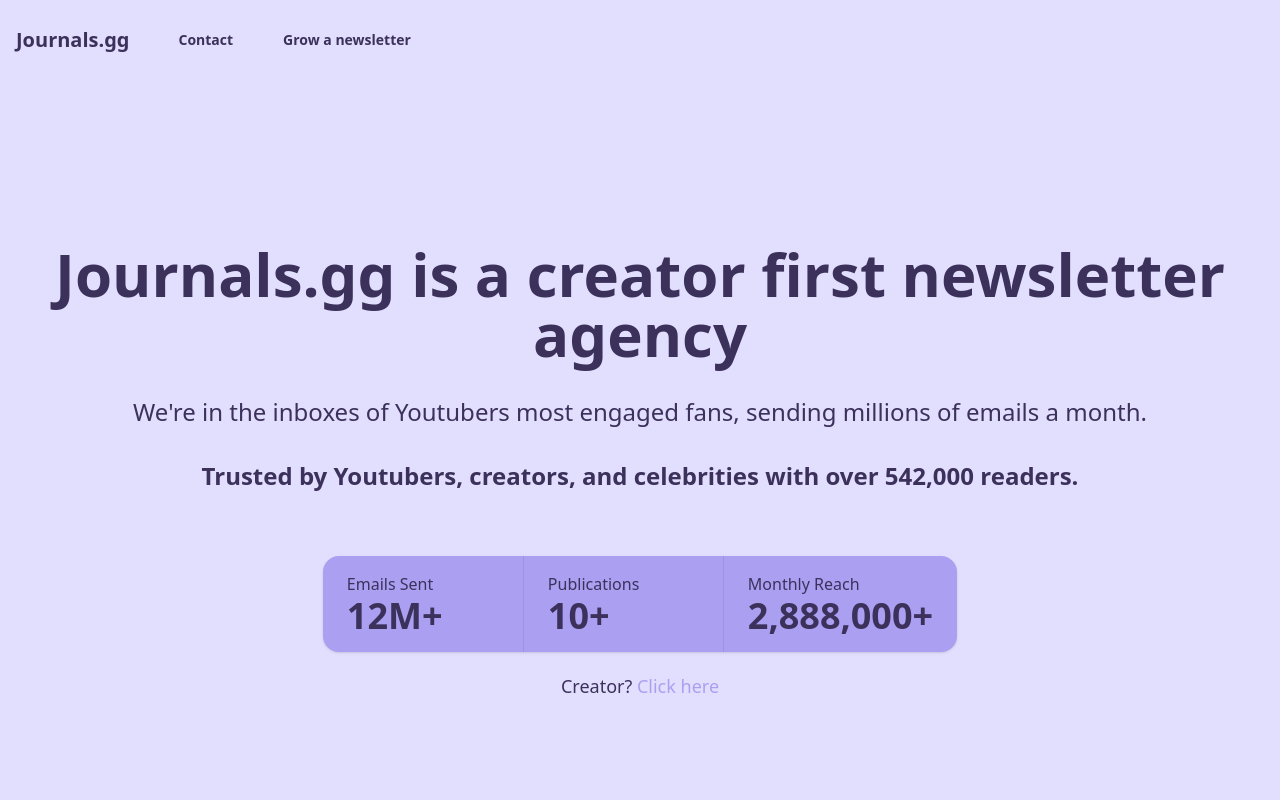
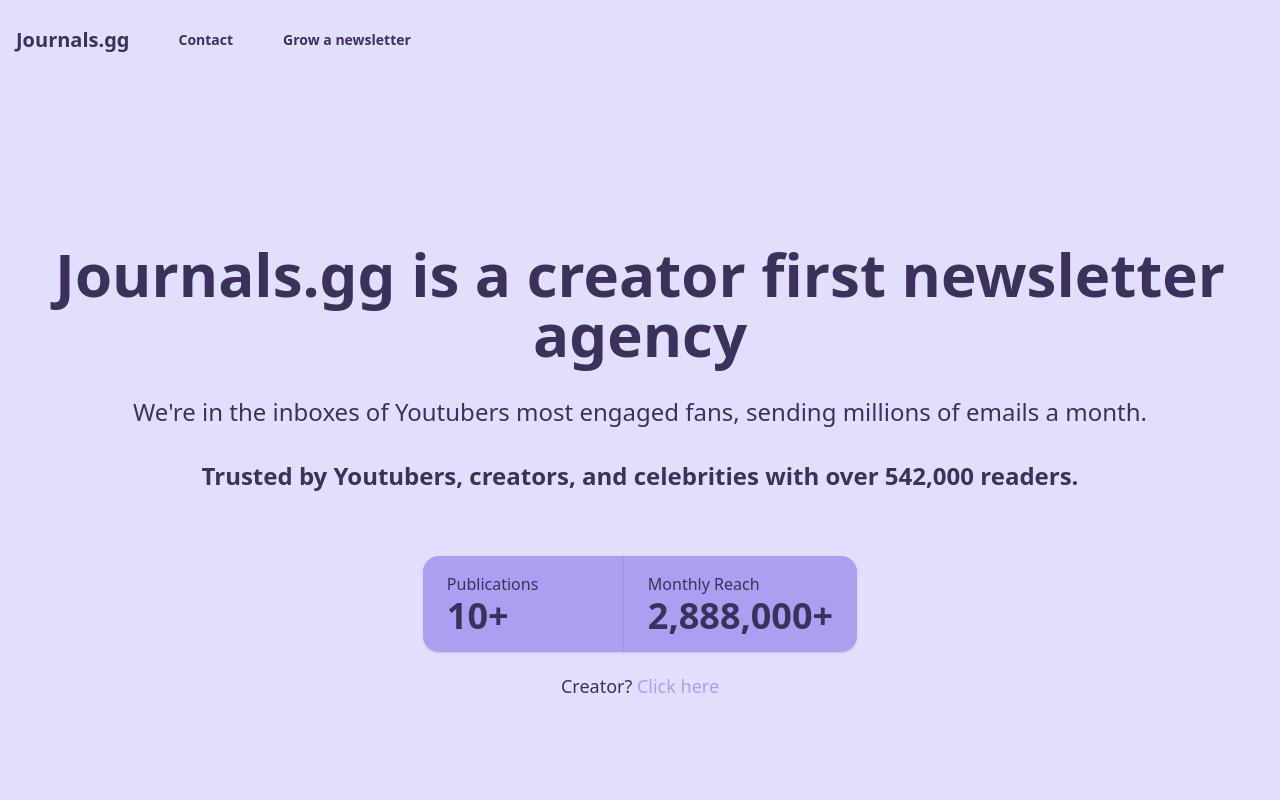
Before and after one commit to edwardfgt/journals-website-2024, a React (Vite) app: page / in a window 1280 px wide. Shown: the top 800 px of the page. Built offline with nearby package versions, Linux system fonts and the light colour scheme.

Commit message:
Remove emails sent stat

```diff
--- a/src/components/StatBar.tsx
+++ b/src/components/StatBar.tsx
@@ -3,10 +3,6 @@
 const StatBar: React.FC = () => {
     return (
         <div className="stats shadow bg-highlight flex-wrap">
-            <div className="stat min-w-[200px]">
-                <div className="stat-title text-text">Emails Sent</div>
-                <div className="stat-value text-text text-2xl sm:text-4xl">12M+</div>
-            </div>
 
             <div className="stat min-w-[200px]">
                 <div className="stat-title text-text">Publications</div>
```
